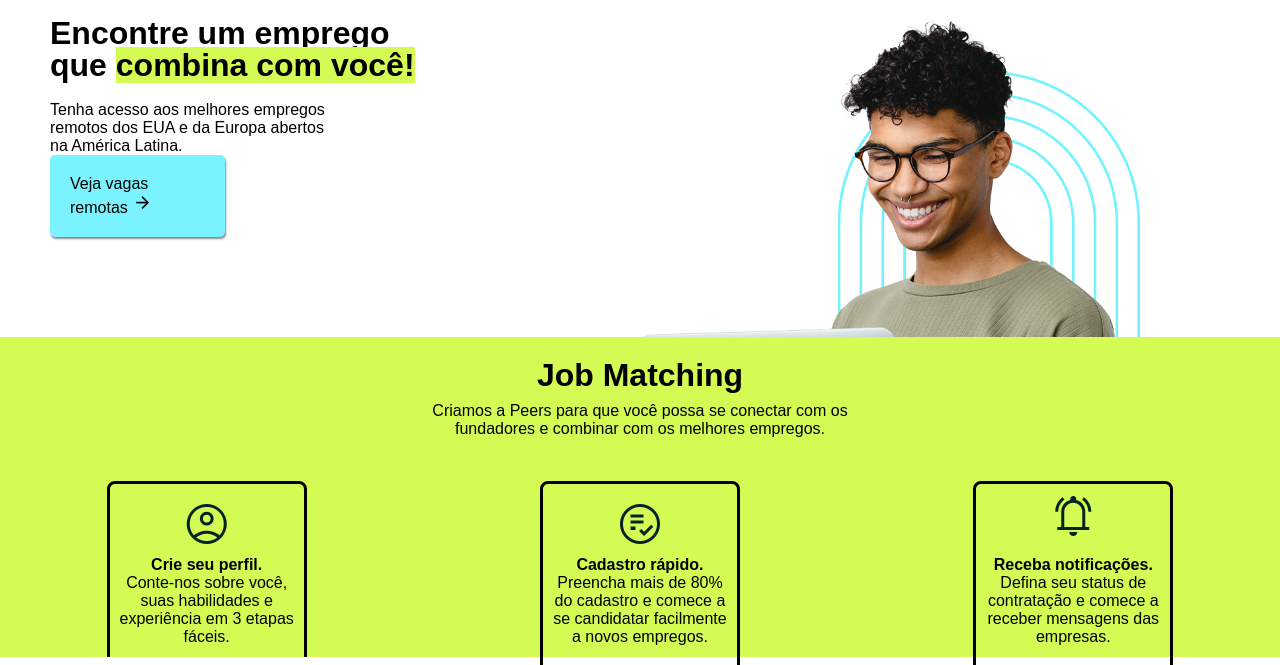
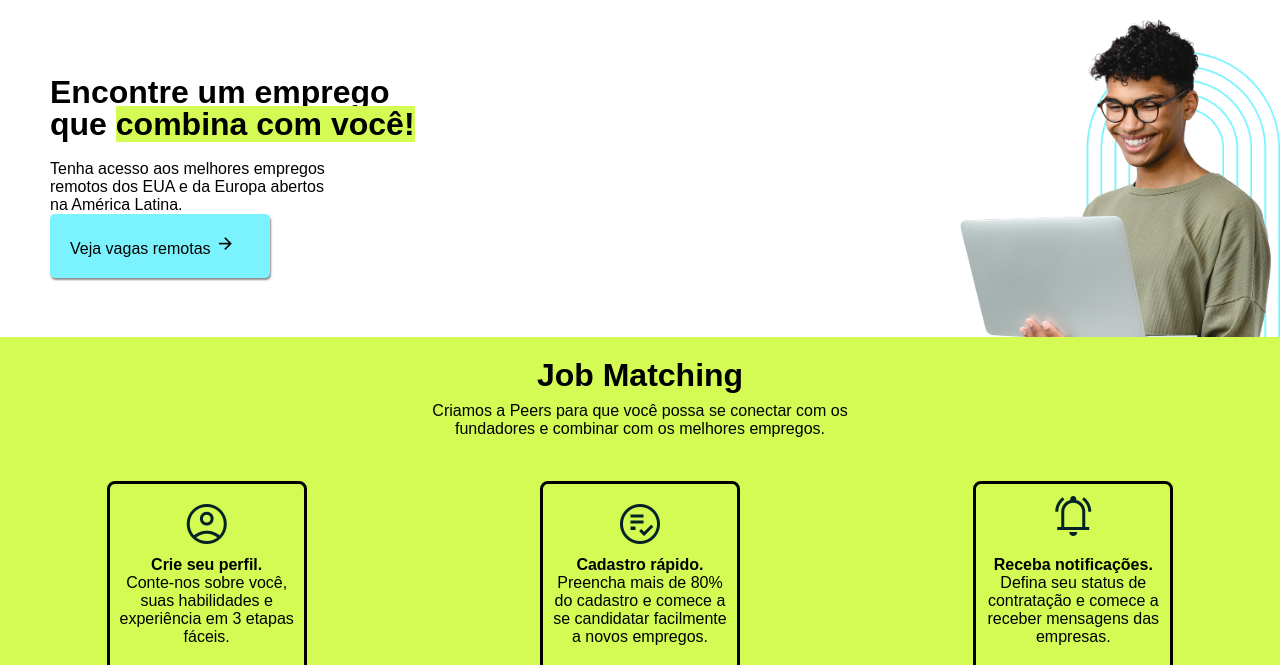
Before and after one commit to Eliseu91/Peers_landing-page, a plain HTML site: page index.html in a window 1280 px wide. Shown: the part 135-800 px from the top of the page. Drawn offline with nearby package versions, Linux system fonts and the light colour scheme.

Commit message:
melhorias no css

```diff
--- a/index.html
+++ b/index.html
@@ -21,16 +21,17 @@
         </menu>
     </header>
     <body>
+        <main>
             <section class="one">
+            <div class="container-one">
                 <div class="oneinfo">
                     <h1>Encontre um emprego <br> que <strong>combina com você!</strong></h1>
                     <p>Tenha acesso aos melhores empregos <br> remotos dos EUA e da Europa abertos <br> na América Latina.</p>
                     <p class="button">Veja vagas remotas  <span class="material-symbols-outlined">arrow_forward</span></p>
                 </div>
-        <div class="modelo"><img src="./img/modelo.png" alt="Homem segurando notebook"></div>
-
+                <div class="modelo"> <img src="./img/modelo.png" alt="homem com notebook"></div>
+            </div>
             </section>
-
             <section class="two">
             <h2>Job Matching</h2>
             <p class="subtitulo">Criamos a Peers para que você possa se conectar com os <br> fundadores e combinar com os melhores empregos.</p>
@@ -49,7 +50,6 @@
                 </div>
             </div>
             </section>
-
             <section class="three">
                 <div>
                     <h2>Como Funciona</h2>
@@ -65,6 +65,7 @@
 
                 </div>
             </section>
+        </main>
 
     </body>
 </body>
--- a/style.css
+++ b/style.css
@@ -1,4 +1,5 @@
 @charset "UTF-8";
+
 
 *{
     margin: 0px;
@@ -10,7 +11,6 @@
 
 
 html {
-    width: 100vw;
     margin: auto;
 }
 
@@ -77,6 +77,12 @@ body {
     font-family: "Mulish", sans-serif;
 }
 
+main {
+    margin: auto;
+
+
+}
+
 h1 {
     font-weight:900;
     color: var(--text);
@@ -91,48 +97,40 @@ strong {
 }
 
 section.one {
+    background-color: white;
+    padding-left: 50px;
+
+}
+
+.container-one {
     display: flex;
-    flex-direction: row;
     flex-wrap: wrap;
-    height: 40vh;
-    background-color: white;
-    position: relative;
-    padding-left: 50px;
-    margin: none;
+    align-items: center;
+    justify-content: space-between;
+
 }
 
 section.one > p {
     padding-bottom: 20px;
 }
 
-.oneinfo {
-    width: 60%;
-    display: inline-block;
+.modelo {
+    height: 40vh;
+    box-sizing: border-box;
+    overflow: hidden;
+
+
+}
+.modelo > img {
+    max-width: 40vh;
 }
 
-.modelo {
-    display: inline-block;
-    position: absolute;
-    width: 40%;
-    box-sizing: border-box;
-    left: 50%;
-}
-.modelo > img {
-    max-width: 500px;
-    height: auto;
-    vertical-align: middle;
-}
+.button {
 
-
-
-
-
-.button {
-    display: inline-block;
     background-color: #7af3ff;
     padding: 20px;
     border-radius: 5px;
-    width: 175px;
+    width: 220px;
     box-shadow: 1px 2px 2px rgba(0, 0, 0, 0.451);
     box-sizing: border-box;
 }
@@ -149,12 +147,8 @@ section.one > p {
 
 section.two {
     display: block;
-    position: relative;
-    height: 40vh;
     background-color: #d3fb53;
-
-
-
+    padding-bottom: 30px;
 }
 
 h2 {
@@ -177,11 +171,10 @@ h2 {
     display: flex;
     flex-wrap: wrap;
     gap: 20px;
-    height: 20vh;
+
 }
 
 .container >div {
-    display: inline-block;
     max-width: 1028px;
 }
 
@@ -209,7 +202,7 @@ h2 {
 
 .three {
     height: 550px;
-    position: absolute;
+    position: relative;
 }
 
 .three > div {
@@ -266,7 +259,7 @@ h2 {
 }
 
 .step01 {
-    position: absolute;
+
     right: 0px;
     text-align: right;
     vertical-align: middle;
@@ -284,7 +277,7 @@ h2 {
     right: 0px;
     display: block;
     border-start-start-radius: 50px;
-    position: absolute;
+
     height: 87.5%;
     width: 40%;
     z-index: 1;
```
Lines whose indentation alone changed are shown as unchanged.
